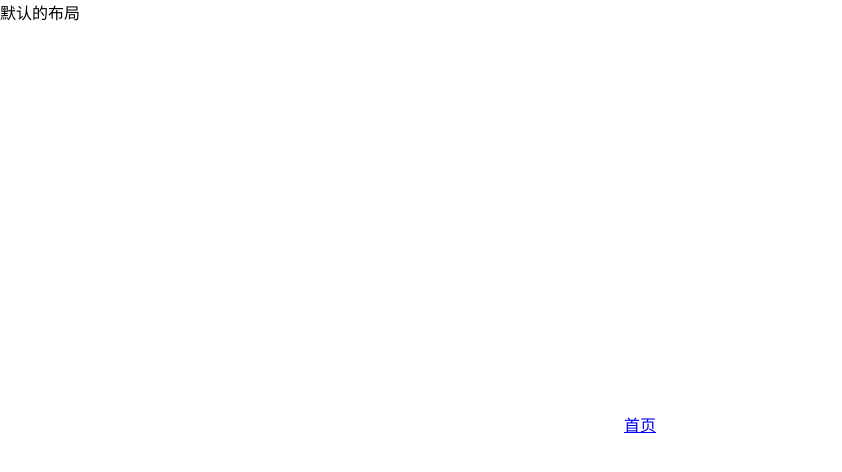
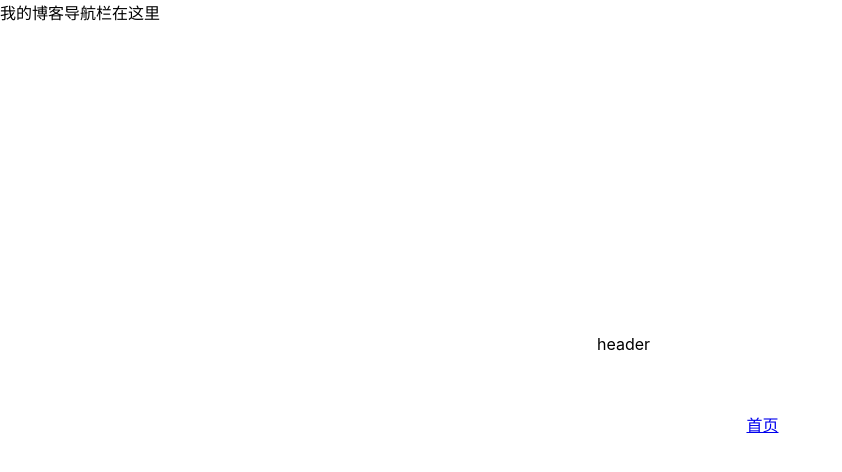
Before and after one commit to yanghanliang/note, a Nuxt app in the folder ss/demo/: page / in a window 1280 px wide. Shown: the top 472 px of the page, without its empty margins (0-842 px from the left). Built offline with nearby package versions, Linux system fonts and the light colour scheme.

Commit message:
惰性使然

```diff
--- a/ss/demo/pages/index.vue
+++ b/ss/demo/pages/index.vue
@@ -1,17 +1,18 @@
 <template>
     <div class="container">
-        <header />
+		<my-header></my-header>
         <nuxt-link to="/abc">首页</nuxt-link>
     </div>
 </template>
 
 <script>
-import header from '~/components/header.vue'
+import myHeader from '~/components/myHeader.vue'
 
 export default {
-  components: {
-    header
-  }
+	layout: 'blog',
+	components: {
+		myHeader
+	}
 }
 </script>
 
```
Also changed, not shown: ss/demo/components/myHeader.vue (renamed from ss/demo/components/header.vue).
